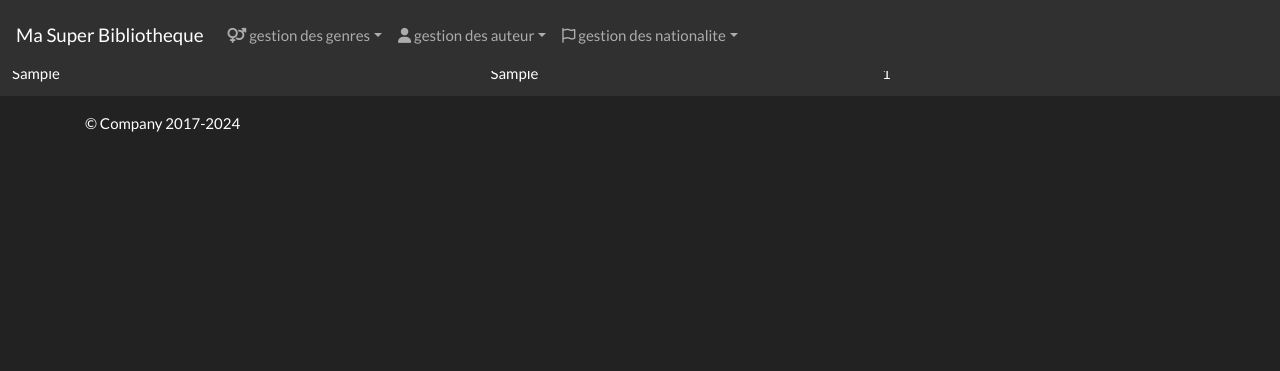
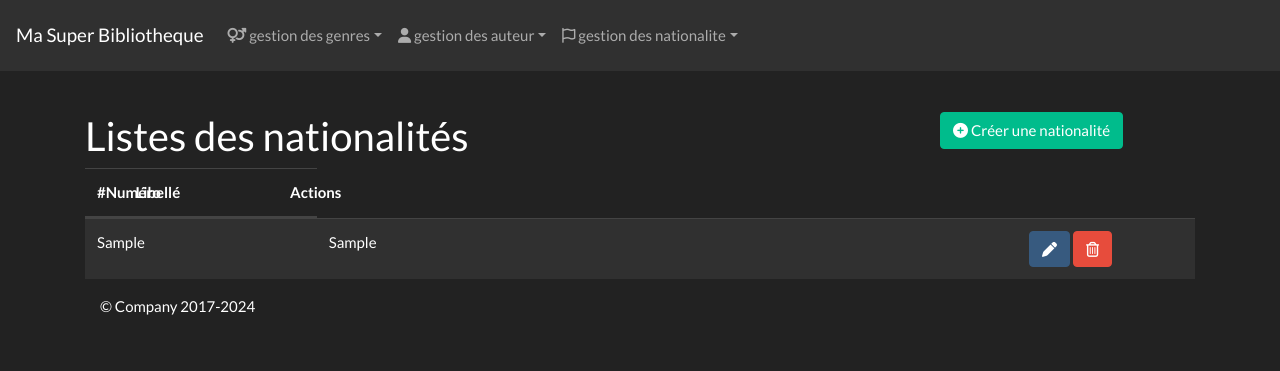
Before and after one commit to tidjani783/TP3-PHP, a PHP site: page /listeNationalites.php in a window 1280 px wide. Shown: the top 371 px of the page. Run offline with PHP 8.4, Linux system fonts and the light colour scheme; tables that the repository leaves empty or names only in its code hold one stand-in row (values such as "Sample post"); some libraries are stand-ins or nearby versions.

Commit message:
seance du 23/01

```diff
--- a/header.php
+++ b/header.php
@@ -1,12 +1,12 @@
 <!doctype html>
-<html lang="en">
+<html lang="fr">
   <head>
     <meta charset="utf-8">
     <meta name="viewport" content="width=device-width, initial-scale=1, shrink-to-fit=no">
     <meta name="description" content="">
     <meta name="author" content="Mark Otto, Jacob Thornton, and Bootstrap contributors">
     <meta name="generator" content="Hugo 0.101.0">
-    <title>Jumbotron Template · Bootstrap v4.6</title>
+    <title>Ma super bibliotheque 78!!</title>
 
     <link rel="canonical" href="https://getbootstrap.com/docs/4.6/examples/jumbotron/">
     <script src="https://kit.fontawesome.com/3f9044169f.js" crossorigin="anonymous"></script>
@@ -68,7 +68,7 @@
         <a class="nav-link dropdown-toggle" href="#" data-toggle="dropdown" aria-expanded="false"><i class="fa-regular fa-flag"></i>  gestion des nationalite</a>
         <div class="dropdown-menu">
           <a class="dropdown-item" href="listeNationalites.php">Liste Des Nationalite</a>
-          <a class="dropdown-item" href="#">Ajouter Un Nationalite</a>
+          <a class="dropdown-item" href="fromAjoutNationalité.php">Ajouter Un Nationalite</a>
         </div>
       </li>
     </ul>
--- a/listeNationalites.php
+++ b/listeNationalites.php
@@ -7,14 +7,21 @@
 $lesNationalites=$req->fetchALL();
 ?>
 
-<main role="main">
-<div class="containner">
+
+<div class="container mt-5 pt-5">
+
+ <div class="row mt-3">
+      <div class="col-9"><h2>Listes des nationalités</h2></div>
+      <div class="col"><a href="fromAjoutNationalité.php" class='btn btn-success'><i class="fas fa-plus-circle"></i> Créer une nationalité</a></div>
+
+ </div>
+
 <table class="table table-striped">
   <thead>
-    <tr>
-      <th scope="col">#Numéro</th>
-      <th scope="col">Libellé</th>
-      <th scope="col">Actions</th>
+    <tr class="d-flex">
+      <th scope="col" class="col-md-2">#Numéro</th>
+      <th scope="col" class="col-md-8">Libellé</th>
+      <th scope="col" class="col-md-2">Actions</th>
     </tr>
   </thead>
   <tbody>
@@ -22,17 +29,19 @@
 
     foreach($lesNationalites as $nationalite)
     {
-
-      echo "</tr>";
-      echo "<td>$nationalite->num</td>";
-      echo "<td>$nationalite->libelle</td>";
-      echo "<td>1</td>";
+      echo "<tr>";
+      echo "<td class='col-md-2'>$nationalite->num</td>";
+      echo "<td class='col-md-8'>$nationalite->libelle</td>";
+      echo "<td class='col-md-2'>
+           <a href='' class='btn btn-primary'><i class='fas fa-pen'></i></a>
+           <a href='' class='btn btn-danger'><i class='far fa-trash-alt'></i></a>
+      </td>";
       echo "</tr>";
     }
     ?>
   </tbody>
   </table>
-  </main>
+
 
   <?php include "footer.php";
 
```
Also changed, not shown: fromAjoutNationalité.php (added, +19 -0 lines).
